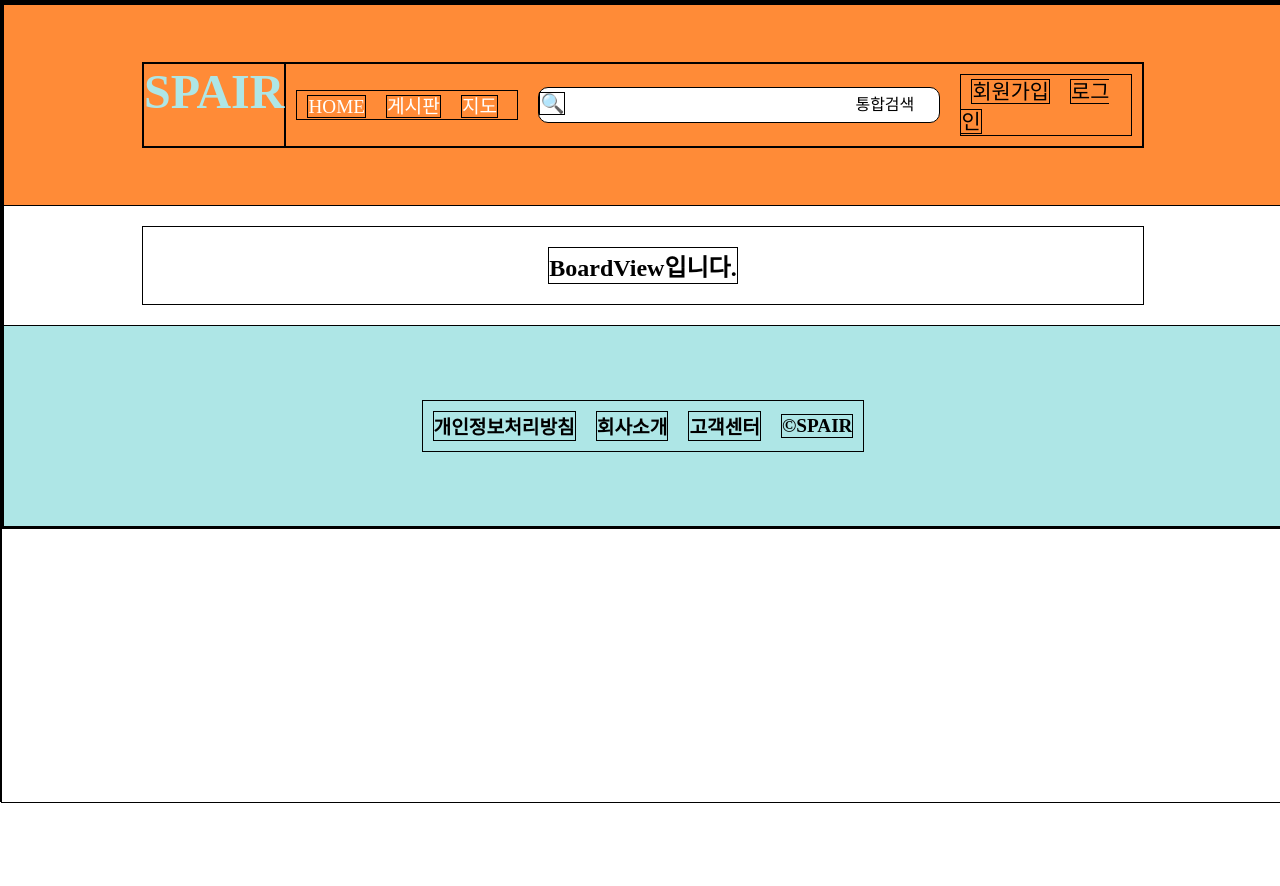
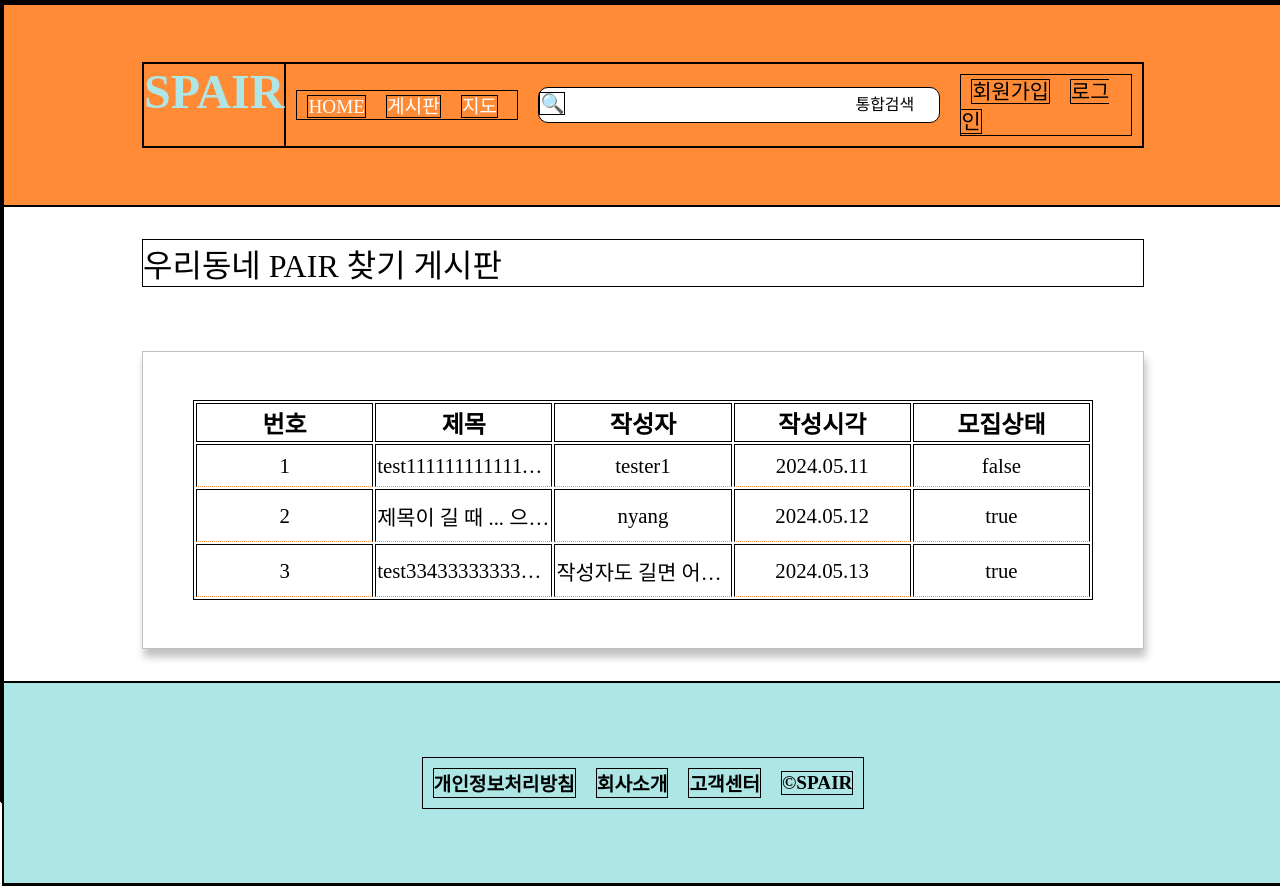
Before and after one commit to seoh77/Spair, a Vue app in the folder front/spair-project/: page /board in a window 1280 px wide. Before the commit the page ends 803 px from the top, so only its background shows below. Built offline with nearby package versions, Linux system fonts and the light colour scheme; a web font is replaced by a local one.

Commit message:
:sparkles: Feat: 게시판 탭(BoardView)에 BoardList구현

```diff
--- a/front/spair-project/src/components/board/BoardList.vue
+++ b/front/spair-project/src/components/board/BoardList.vue
@@ -12,7 +12,6 @@
             </thead>
             <tbody>
                 <tr v-for="board in store.boardList" :key="board.id">
-                    <!-- 여기에 camelcase로 쓴 이유? 자바에서 데이터 넘겨줄 때 카멜케이스로 줬기 때문-->
                     <td>{{ board.id }}</td>
                     <!-- <td>
                         <RouterLink :to="`/board/${board.id}`">{{ board.title }}</RouterLink>
--- a/front/spair-project/src/components/common/TheHeaderNav.vue
+++ b/front/spair-project/src/components/common/TheHeaderNav.vue
@@ -5,7 +5,8 @@
             <nav>
                 <div id="tab">
                     <RouterLink :to="{ name: 'home' }">HOME</RouterLink>
-                    <RouterLink :to="{ name: 'board' }">게시판</RouterLink>
+                    <!--BoardView 대신 BoardList로 가도록 수정 -->
+                    <RouterLink :to="{ name: 'boardList' }">게시판</RouterLink>
                     <RouterLink :to="{ name: 'map' }">지도</RouterLink>
                 </div>
 
--- a/front/spair-project/src/router/index.js
+++ b/front/spair-project/src/router/index.js
@@ -4,6 +4,8 @@ import BoardView from '@/views/BoardView.vue'
 import JoinView from '@/views/JoinView.vue'
 import LoginView from '@/views/LoginView.vue'
 import MapView from '@/views/MapView.vue'
+
+import BoardList from '@/components/board/BoardList.vue'
 
 const router = createRouter({
   history: createWebHistory(import.meta.env.BASE_URL),
@@ -16,7 +18,14 @@ const router = createRouter({
     {
       path: '/board',
       name: 'board',
-      component: BoardView
+      component: BoardView,
+      children: [
+        {
+          path: '',
+          name: 'boardList',
+          component: BoardList
+        }
+      ]
     },
     {
       path: '/join',
--- a/front/spair-project/src/views/BoardView.vue
+++ b/front/spair-project/src/views/BoardView.vue
@@ -1,23 +1,32 @@
 <template>
     <div id="boardview-container">
-        <!-- 추후 BoardView의 자식 컴포넌트(BoardList 등)를 구현해서 라우터로 연결할 예정
-        현 단계에서는 편의를 위해 BoardView에 임시로 페이지 구현 -->
-        <h2>BoardView입니다.</h2>
+        <div id="title">우리동네 PAIR 찾기 게시판</div>
+
+        <RouterView/>
     </div>
 </template>
 
 <script setup>
+import { RouterView, RouterLink } from 'vue-router';
 </script>
 
 <style scoped>
     #boardview-container {
+        width: 100%;
+        display:flex;
+        flex-direction: column;
+        justify-content: center;
+        align-items: center;
+    }
+    #title {
+        font-size: 2rem;
         width: 75%;
         max-width: 1200px;
         min-width: 1000px;
         display:flex;
-        justify-content: center;
+        justify-content: start;
         align-items: center;
         font-family: 'Tenada';
-        margin: 20px;
+        margin: 2rem;
     }
 </style>
```
